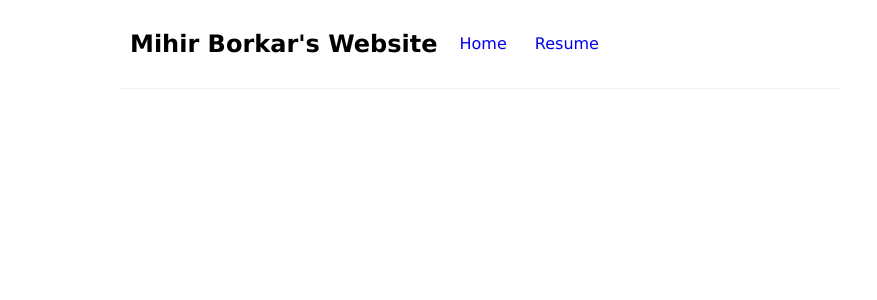
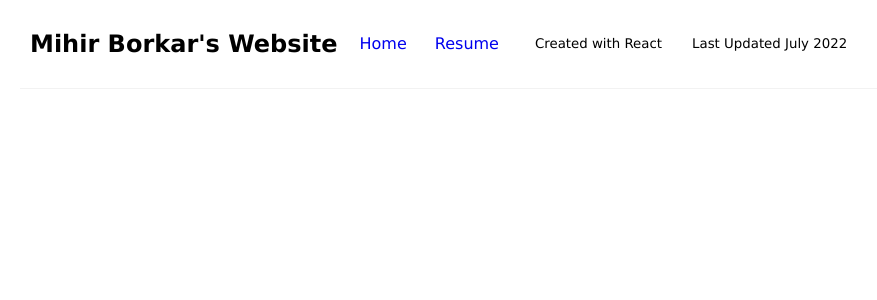
Before and after one commit to mihirbpi/react-practice, a React (Create React App) app: page / in a window 1280 px wide. Shown: the top 300 px of the page, without its empty margins (160-1037 px from the left). Built offline with nearby package versions, Linux system fonts and the light colour scheme.

Commit message:
added last updated

```diff
--- a/src/components/Navbar.js
+++ b/src/components/Navbar.js
@@ -8,6 +8,8 @@ const Navbar  = () => {
             <Link to="/react-website/">Home</Link>
             <Link to="/react-website/resume">Resume</Link>
         </div>
+        <div className="info">Created with React</div>
+        <div className="info">Last Updated July 2022</div>
       </nav>
     );
 }
--- a/src/components/Welcome.js
+++ b/src/components/Welcome.js
@@ -1,6 +1,7 @@
 const Welcome  = () => {
         return (
         <div className="welcome">
+            <h3>About Me: </h3>
             <p>
              I am a prospective computer science major/biology minor at Caltech with skills in software engineering and a love of problem-solving. I love solving problems in general, especially those that are helpful to society, as well as learning new subjects or skills. I strive for deep understanding of the subjects I am passionate about.
              </p>
--- a/src/index.css
+++ b/src/index.css
@@ -24,9 +24,14 @@ code {
   padding: 10px;
   display: flex;
   align-items: center;
-  max-width: 700px;
+  max-width: 900px;
   margin: 0 auto;
   border-bottom: 1px solid #f2f2f2;
+}
+
+.info {
+  margin-left: 30px;
+  font-size: smaller;
 }
 
 .navbar a {
```
